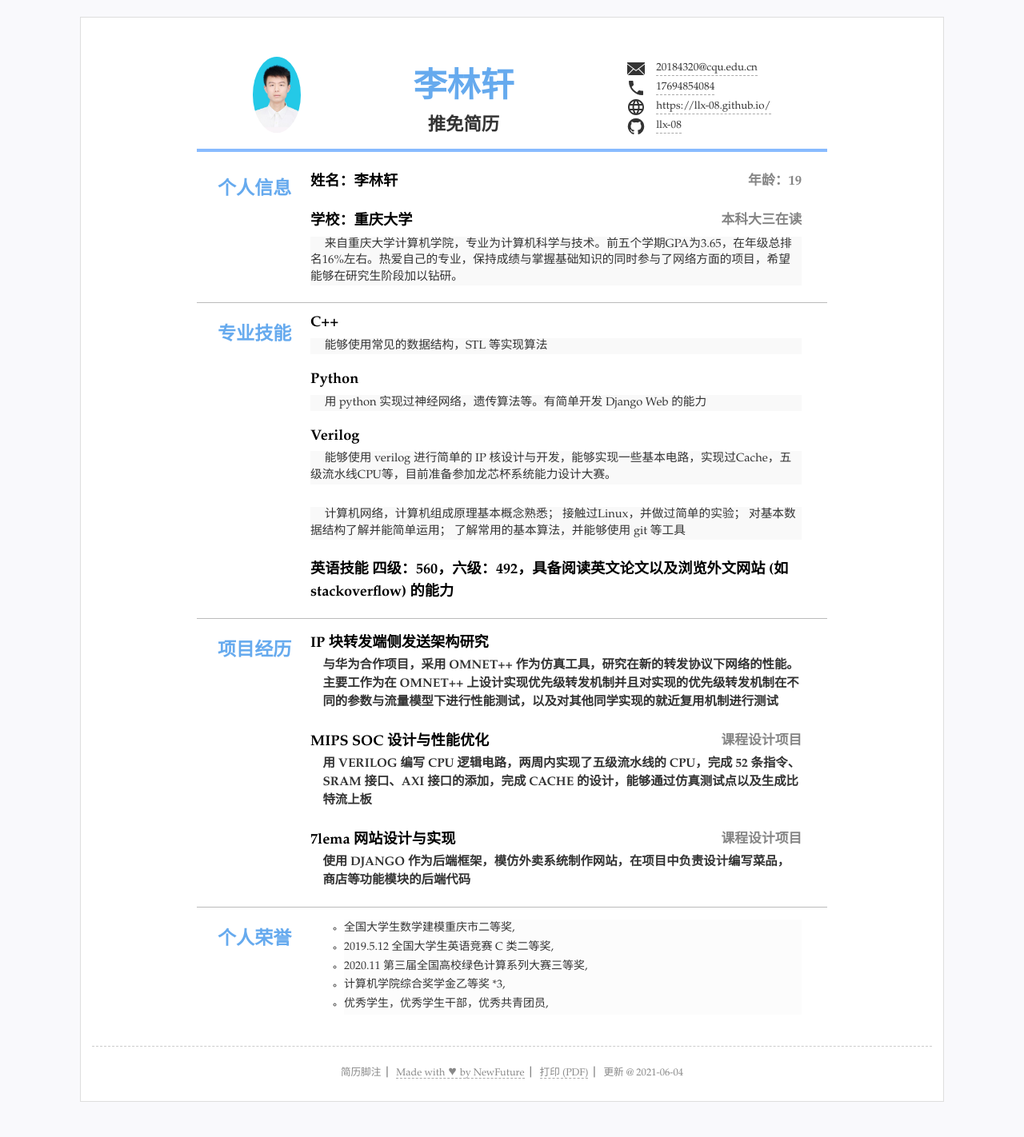
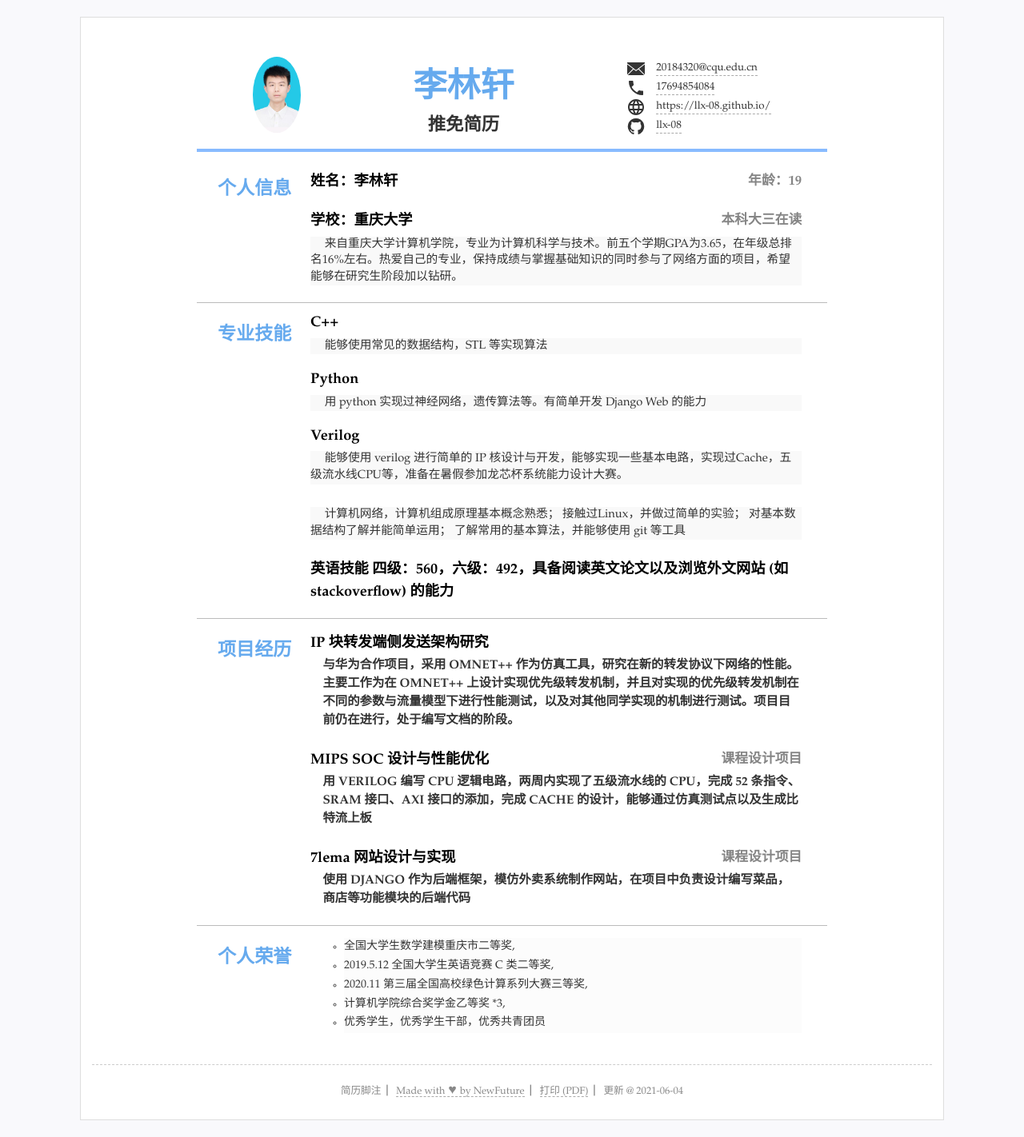
Before and after one commit to llx-08/CV, a Jekyll site: the page built from index.html, in a window 1280 px wide. Shown: the whole page at 80% size. Built offline with Jekyll 4.4.1, drawn with Linux system fonts in a browser that asks for light colours; before the commit the page ends 1399 px from its top, so only the background shows below that.

Commit message:
Update resume.yml

```diff
--- a/_data/resume.yml
+++ b/_data/resume.yml
@@ -52,7 +52,7 @@ main: #简历主要内容，
   - title: Python
     detail: 用 python 实现过神经网络，遗传算法等。有简单开发 Django Web 的能力
   - title: Verilog
-    detail: 能够使用 verilog 进行简单的 IP 核设计与开发，能够实现一些基本电路，实现过Cache，五级流水线CPU等，目前准备参加龙芯杯系统能力设计大赛。
+    detail: 能够使用 verilog 进行简单的 IP 核设计与开发，能够实现一些基本电路，实现过Cache，五级流水线CPU等，准备在暑假参加龙芯杯系统能力设计大赛。
 
   - title:
     detail: 计算机网络，计算机组成原理基本概念熟悉；
@@ -66,7 +66,7 @@ main: #简历主要内容，
   content:
   - title: IP 块转发端侧发送架构研究
 #    duration: xxxx年xx月 - yyyy年yy月
-    summary: 与华为合作项目，采用 OMNET++ 作为仿真工具，研究在新的转发协议下网络的性能。主要工作为在 OMNET++ 上设计实现优先级转发机制并且对实现的优先级转发机制在不同的参数与流量模型下进行性能测试，以及对其他同学实现的就近复用机制进行测试
+    summary: 与华为合作项目，采用 OMNET++ 作为仿真工具，研究在新的转发协议下网络的性能。主要工作为在 OMNET++ 上设计实现优先级转发机制，并且对实现的优先级转发机制在不同的参数与流量模型下进行性能测试，以及对其他同学实现的机制进行测试。项目目前仍在进行，处于编写文档的阶段。
 #    sub: 维护者
   - title: MIPS SOC 设计与性能优化
     summary: 用 VERILOG 编写 CPU 逻辑电路，两周内实现了五级流水线的 CPU，完成 52 条指令、SRAM 接口、AXI 接口的添加，完成 CACHE 的设计，能够通过仿真测试点以及生成比特流上板
@@ -99,7 +99,7 @@ others: #其他列表显示
     - 2019.5.12 全国大学生英语竞赛 C 类二等奖,
     - 2020.11 第三届全国高校绿色计算系列大赛三等奖,
     - 计算机学院综合奖学金乙等奖 *3,
-    - 优秀学生，优秀学生干部，优秀共青团员,
+    - 优秀学生，优秀学生干部，优秀共青团员
 #- type:
 #  name: '其他'
 #  content: #选择需要的格式
```
